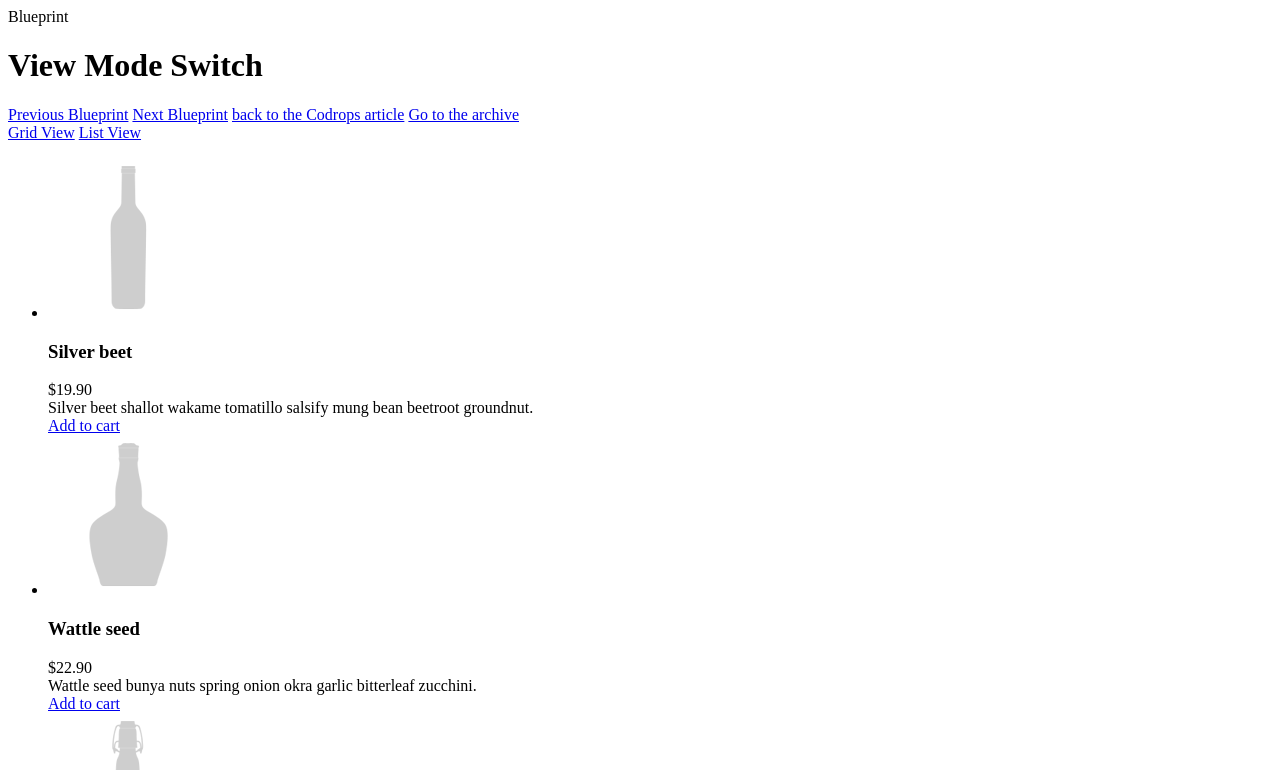
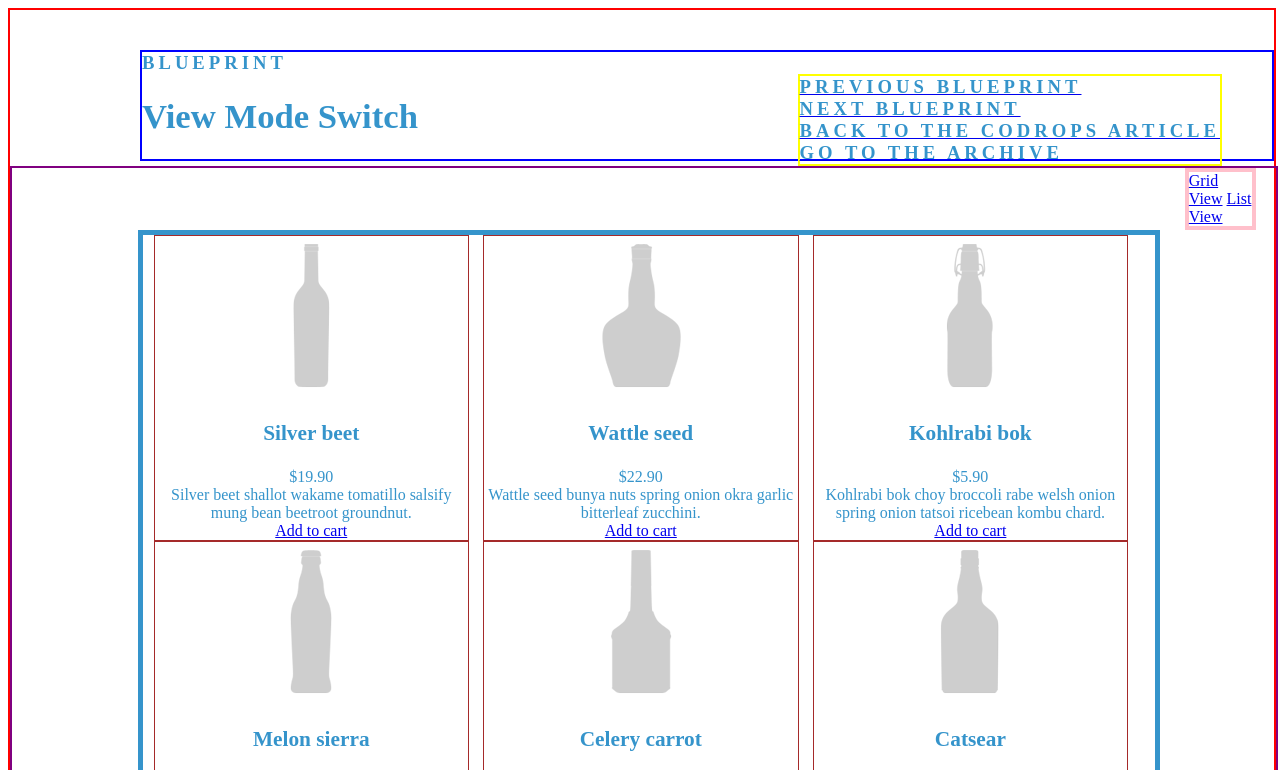
Before and after one commit to drumslayert/TIY-Assignments, a website: page ViewModeSwitch/index.html in a window 1280 px wide. Shown: the top 770 px of the page. Drawn offline with Linux system fonts and the light colour scheme.

Commit message:
viewmodeswitch css files started

```diff
--- /dev/null
+++ b/ViewModeSwitch/css/desktop.css
@@ -0,0 +1 @@
+@media screen and (min-width: 840px) and (max-width: 1450px)
--- a/ViewModeSwitch/css/styles.css
+++ b/ViewModeSwitch/css/styles.css
@@ -1,3 +1,85 @@
+.container {
+  width:100%;
+  border: 2px solid red;
+  display: inline-block;
+}
+.clearfix span{
+  font-size: 14pt;
+  font-weight: 700;
+  letter-spacing: 4px;
+  display: block;
+  text-transform: uppercase;
+}
+.clearfix {
+  border: 2px solid blue;
+  color: #3594CB;
+  margin-left: 130px;
+  font-size: 13pt;
+  margin-top: 40px;
+}
+.clearfix h1 {
+  display:inline-block;
+}
+nav {
+  border: 2px solid yellow;
+  float: right;
+  margin-top: 0px;
+  margin-right: 50px;
+}
+nav span {
+    color: #3594CB;
+}
+.main {
+  padding: 0;
+  color: #3594CB;
+  font-size: 12pt;
+  border: none;
+  width: 100%;
+  height: auto;
+  margin:0 auto;
+  display: inline-block;
+  border: 2px solid purple;
+}
+.cbp-vm-options {
+  width:5%;
+  border: 4px solid pink;
+  display: block;
+  float: right;
+  margin-right: 20px;
+}
+ul {
+  padding: 0;
+  border: none;
+  width: 80%;
+  height: auto;
+  margin:0 auto;
+  margin-left: 10%;
+  margin-right: 10%;
+  display: inline-block;
+  border: 5px solid #3594CB;
+}
+li {
+  padding: 0;
+  border: none;
+  width: 31%;
+  height: auto;
+  margin:0 auto;
+  display: inline-block;
+  border: 1px solid brown;
+  text-align: center;
+  vertical-align: top;
+  margin-left: 1%;
+}
+li > h3 {
+  color: #3594CB;
+  font-size: 16pt;
+  font-weight: 600;
+}
+
+
+
+
+/*
 row {
   margin-left: auto;
   margin-right: auto;
@@ -9,4 +91,4 @@ row {
 
 row > column {
   width:
-}
+} */
--- /dev/null
+++ b/ViewModeSwitch/css/tablet.css
@@ -0,0 +1 @@
+@media screen and (min-width: 490px) and (max-width: 840px)
--- a/ViewModeSwitch/index.html
+++ b/ViewModeSwitch/index.html
@@ -10,6 +10,9 @@
 		<meta name="author" content="Codrops" />
 		<link rel="shortcut icon" href="../favicon.ico">
 		<link rel="stylesheet" type="text/css" href="css/styles.css" />
+		<link rel="stylesheet" type="text/css" href="css/desktop.css" />
+		<link rel="stylesheet" type="text/css" href="css/tablet.css" />
+		<link rel="stylesheet" type="text/css" href="css/mobile.css" />
     <script src="js/modernizr.custom.js"></script>
 		<script src="js/scripts.js"></script>
 	</head>
```
Also changed, not shown: ViewModeSwitch/css/mobile.css (added, +25 -0 lines).
